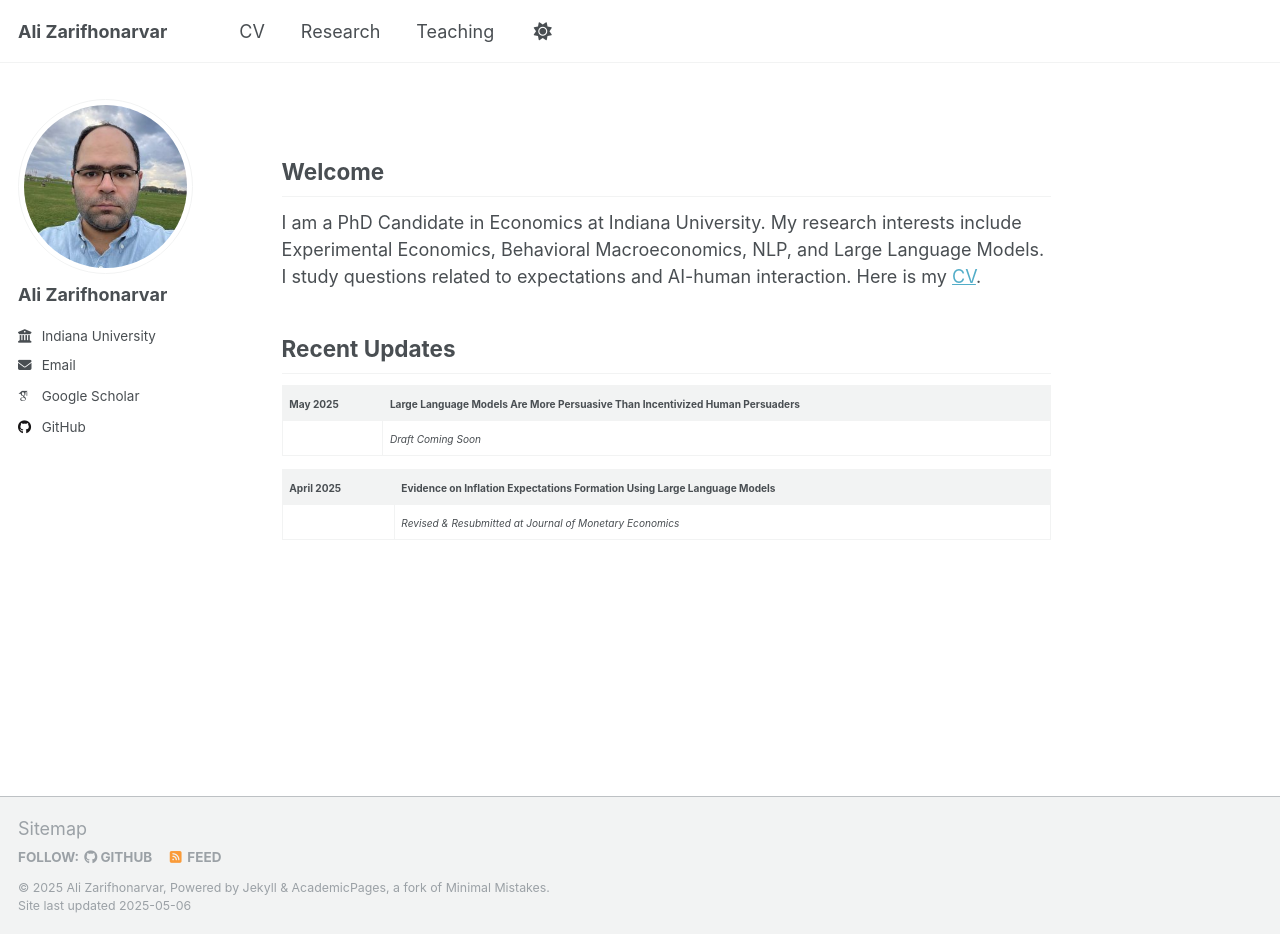
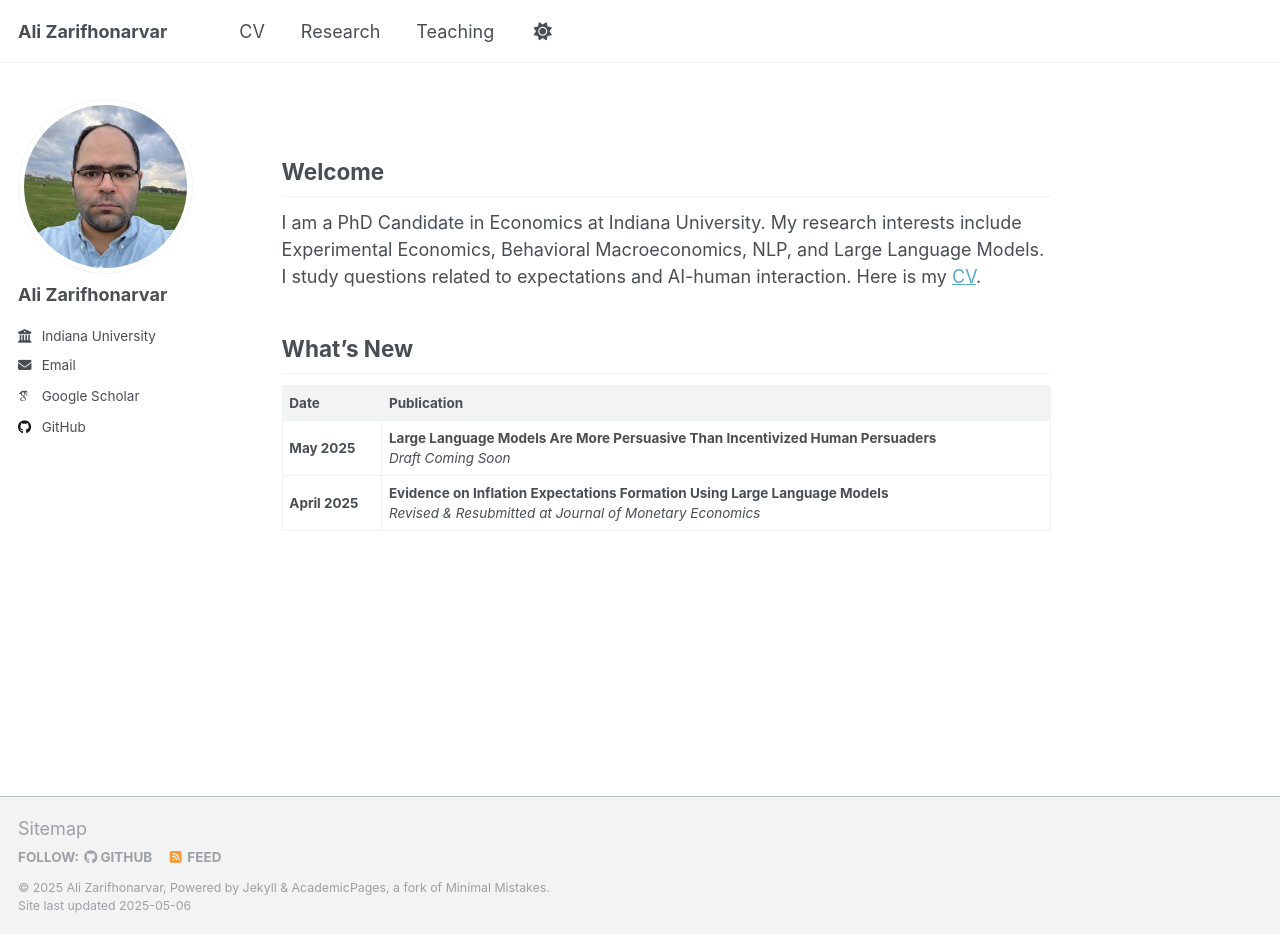
Before and after one commit to alizarif/alizarif.github.io, a Jekyll site: the page built from _pages/about.md, in a window 1280 px wide and 934 px high. Built offline with Jekyll 4.4.1, drawn with Linux system fonts in a browser that asks for light colours; some web fonts are replaced.

Commit message:
Update about.md

```diff
--- a/_pages/about.md
+++ b/_pages/about.md
@@ -10,12 +10,9 @@ redirect_from:
 ## Welcome
 I am a PhD Candidate in Economics at Indiana University. My research interests include Experimental Economics, Behavioral Macroeconomics, NLP, and Large Language Models. I study questions related to expectations and AI-human interaction. Here is my [CV](https://alizarif.github.io/assets/Resume_May_6__2025.pdf).
 
-## Recent Updates
+## What's New
 
-| <small>May 2025</small> | <small>**Large Language Models Are More Persuasive Than Incentivized Human Persuaders**</small> |
-|:------------------------|:----------------------------------------------------------------------------------------------|
-|                         | <small>*Draft Coming Soon*</small>                                                            |
-
-| <small>April 2025</small> | <small>**Evidence on Inflation Expectations Formation Using Large Language Models**</small> |
-|:--------------------------|:-------------------------------------------------------------------------------------------|
-|                           | <small>*Revised & Resubmitted at Journal of Monetary Economics*</small>                     |
+| Date | Publication |
+|------|------------|
+| **May 2025** | **Large Language Models Are More Persuasive Than Incentivized Human Persuaders** <br> *Draft Coming Soon* |
+| **April 2025** | **Evidence on Inflation Expectations Formation Using Large Language Models** <br> *Revised & Resubmitted at Journal of Monetary Economics* |
```
